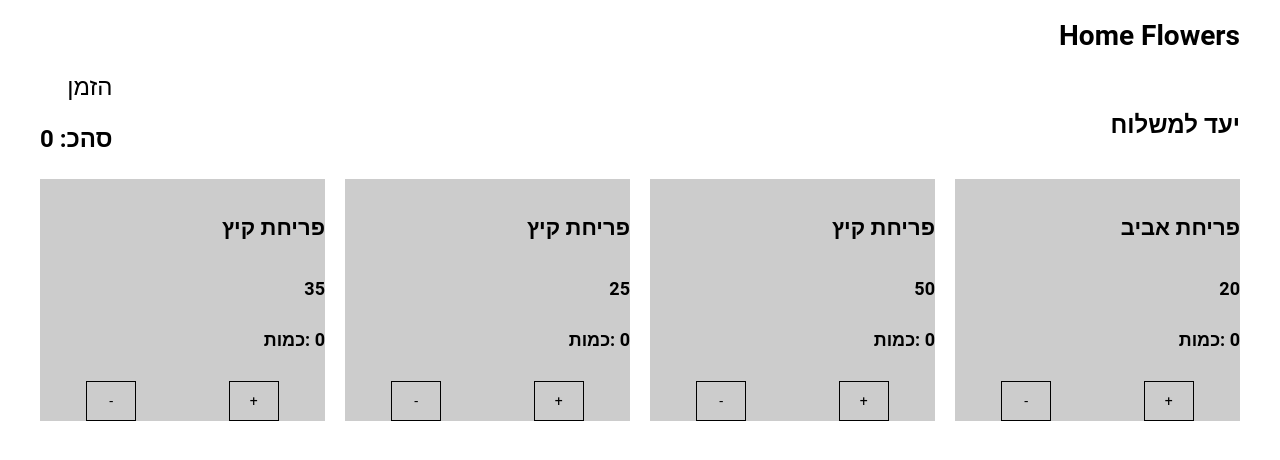
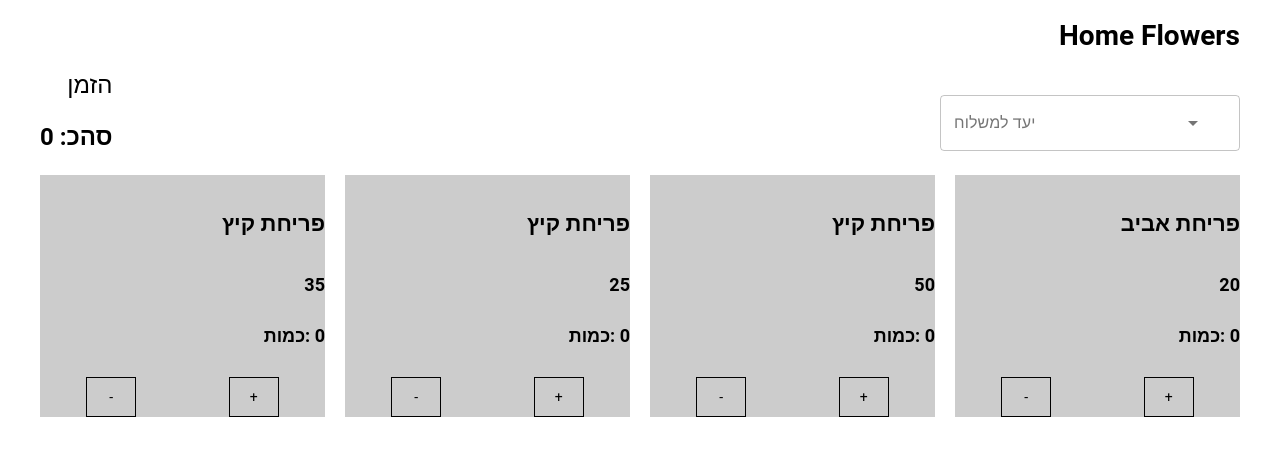
Before and after one commit to yuvalshimoni/home-flowers, a React (Create React App) app: page / in a window 1280 px wide. Both pictures are taken after a click on the element "הזמן". Shown: the top 460 px of the page. Built offline with nearby package versions, Linux system fonts and the light colour scheme.

Commit message:
add select target

```diff
--- a/package.json
+++ b/package.json
@@ -3,6 +3,8 @@
   "version": "0.1.0",
   "private": true,
   "dependencies": {
+    "@material-ui/core": "^4.9.14",
+    "@material-ui/lab": "^4.0.0-alpha.53",
     "@testing-library/jest-dom": "^4.2.4",
     "@testing-library/react": "^9.3.2",
     "@testing-library/user-event": "^7.1.2",
--- a/src/products/components/SelectTarget.tsx
+++ b/src/products/components/SelectTarget.tsx
@@ -1,13 +1,26 @@
 import React from 'react';
 import styled from 'styled-components';
 import { useAppContext } from 'App/context';
+import TextField from '@material-ui/core/TextField';
+import Autocomplete from '@material-ui/lab/Autocomplete';
 
 const Wrapper = styled.div``;
 
-const Title = styled.h5`
-  font-weight: bold;
-  font-size: ${({ theme }) => theme.sizes.xl}px;
-`;
+type CityType = {
+  name: string;
+};
+
+const cities: Array<CityType> = [
+  {
+    name: 'מירב',
+  },
+  {
+    name: 'אלון מורה',
+  },
+  {
+    name: 'תל אביב',
+  },
+];
 
 const SelectTarget = (): JSX.Element => {
   const {
@@ -15,9 +28,13 @@ const SelectTarget = (): JSX.Element => {
   } = useAppContext();
 
   return (
-    <Wrapper>
-      <Title>יעד למשלוח</Title>
-    </Wrapper>
+    <Autocomplete
+      id="combo-box-demo"
+      options={cities}
+      getOptionLabel={(option: CityType) => option.name}
+      style={{ width: 300 }}
+      renderInput={(params) => <TextField {...params} label="יעד למשלוח" variant="outlined" />}
+    />
   );
 };
 
--- a/src/shared/components/Product/Product.tsx
+++ b/src/shared/components/Product/Product.tsx
@@ -42,7 +42,7 @@ interface ProductProps extends ProductType {
   initialAmount?: number;
 }
 
-const Product = ({ id, title, price, initialAmount = 0 }: ProductProps) => {
+const Product = ({ id, title, price, initialAmount = 0 }: ProductProps): JSX.Element => {
   const [amount, setAmount] = useState<number>(initialAmount);
   const {
     state: { cartDispatch },
```
Also changed, not shown: 1 other file (tests, documents, lock files or other folders).
